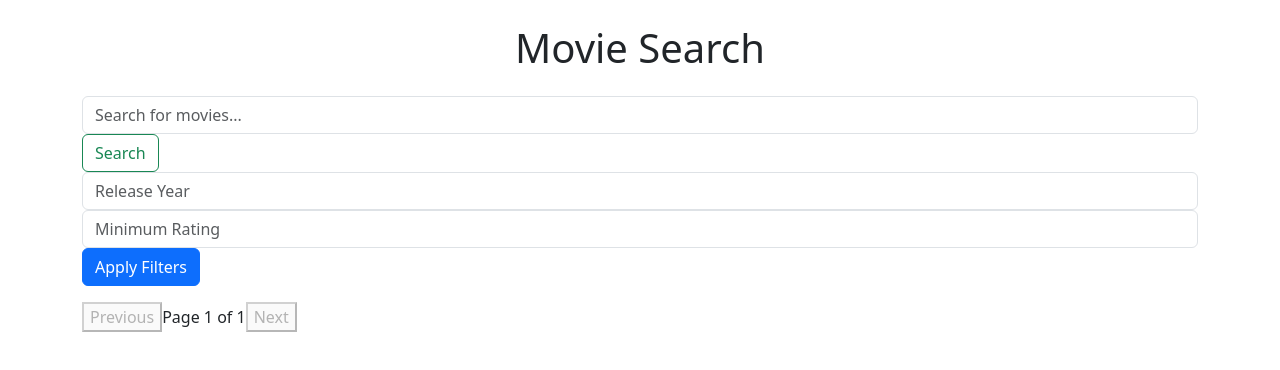
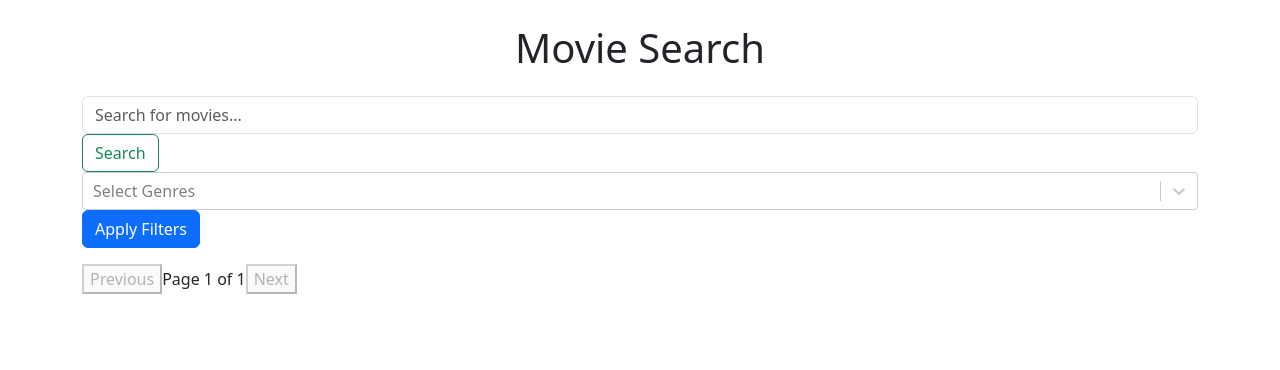
Before and after one commit to itcodegirl/FlickFind-FlickSearch, a React (Create React App) app in the folder movie-search-app/: page / in a window 1280 px wide. Shown: the top 370 px of the page. Built offline with nearby package versions, Linux system fonts and the light colour scheme.

Commit message:
Update FilterBar.js

```diff
--- a/movie-search-app/src/components/FilterBar.js
+++ b/movie-search-app/src/components/FilterBar.js
@@ -1,13 +1,36 @@
+// src/components/FilterBar.js
 import React, { useState } from 'react';
+import Select from 'react-select';
+
+const genresOptions = [
+	{ value: '28', label: 'Action' },
+	{ value: '12', label: 'Adventure' },
+	{ value: '16', label: 'Animation' },
+	{ value: '35', label: 'Comedy' },
+	{ value: '80', label: 'Crime' },
+	{ value: '99', label: 'Documentary' },
+	{ value: '18', label: 'Drama' },
+	{ value: '10751', label: 'Family' },
+	{ value: '14', label: 'Fantasy' },
+	{ value: '36', label: 'History' },
+	{ value: '27', label: 'Horror' },
+	{ value: '10402', label: 'Music' },
+	{ value: '9648', label: 'Mystery' },
+	{ value: '10749', label: 'Romance' },
+	{ value: '878', label: 'Science Fiction' },
+	{ value: '10770', label: 'TV Movie' },
+	{ value: '53', label: 'Thriller' },
+	{ value: '10752', label: 'War' },
+	{ value: '37', label: 'Western' },
+	// Add more genres as needed
+];
 
 const FilterBar = ({ onFilterChange }) => {
-	const [releaseYear, setReleaseYear] = useState('');
-	const [minRating, setMinRating] = useState('');
+	const [selectedGenres, setSelectedGenres] = useState([]);
 
 	const handleApplyFilters = () => {
 		const filters = {
-			primary_release_year: releaseYear,
-			'vote_average.gte': minRating,
+			with_genres: selectedGenres.map(genre => genre.value).join(','),
 		};
 		onFilterChange(filters);
 	};
@@ -16,22 +39,13 @@ const FilterBar = ({ onFilterChange }) => {
 		<div className="mb-3">
 			<div className="form-row">
 				<div className="col">
-					<input
-						type="number"
-						className="form-control"
-						placeholder="Release Year"
-						value={releaseYear}
-						onChange={(e) => setReleaseYear(e.target.value)}
-					/>
-				</div>
-				<div className="col">
-					<input
-						type="number"
-						step="0.1"
-						className="form-control"
-						placeholder="Minimum Rating"
-						value={minRating}
-						onChange={(e) => setMinRating(e.target.value)}
+					<Select
+						isMulti
+						options={genresOptions}
+						className="basic-multi-select"
+						classNamePrefix="select"
+						placeholder="Select Genres"
+						onChange={setSelectedGenres}
 					/>
 				</div>
 				<div className="col">
```
